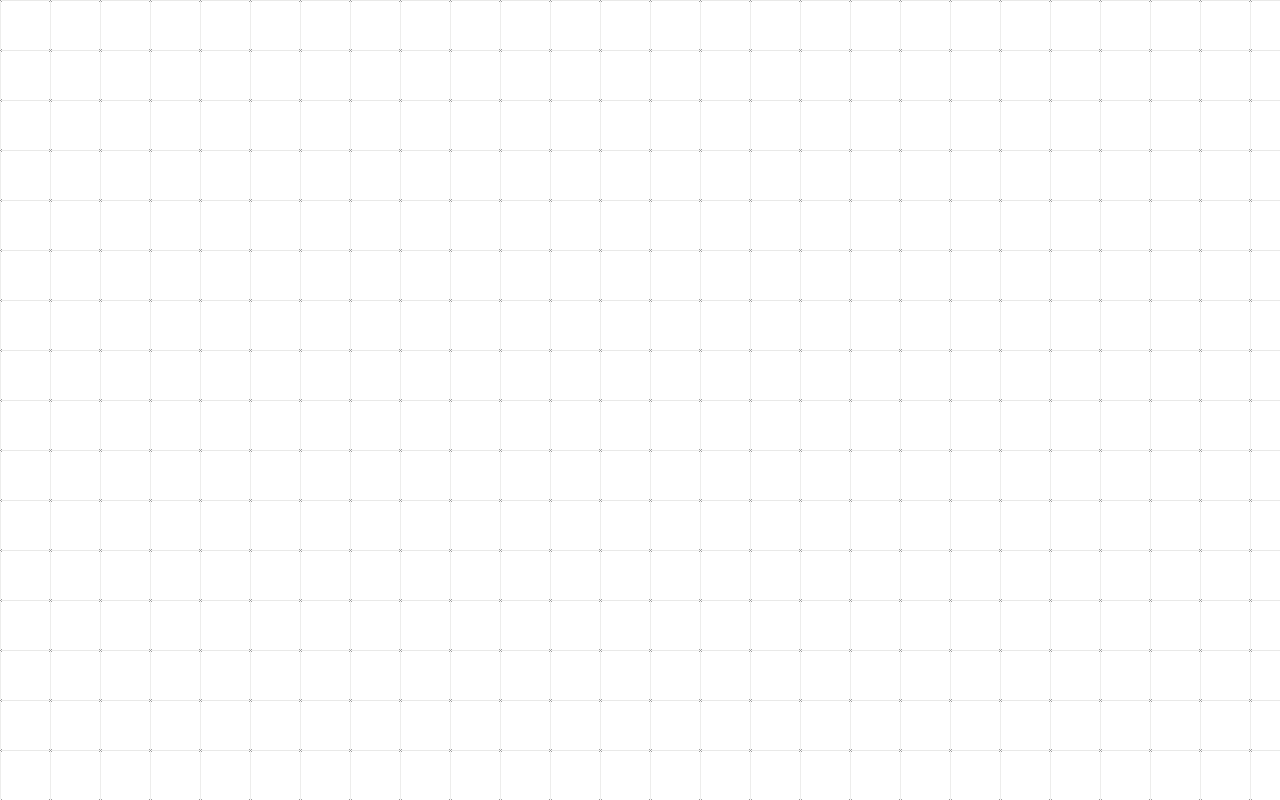
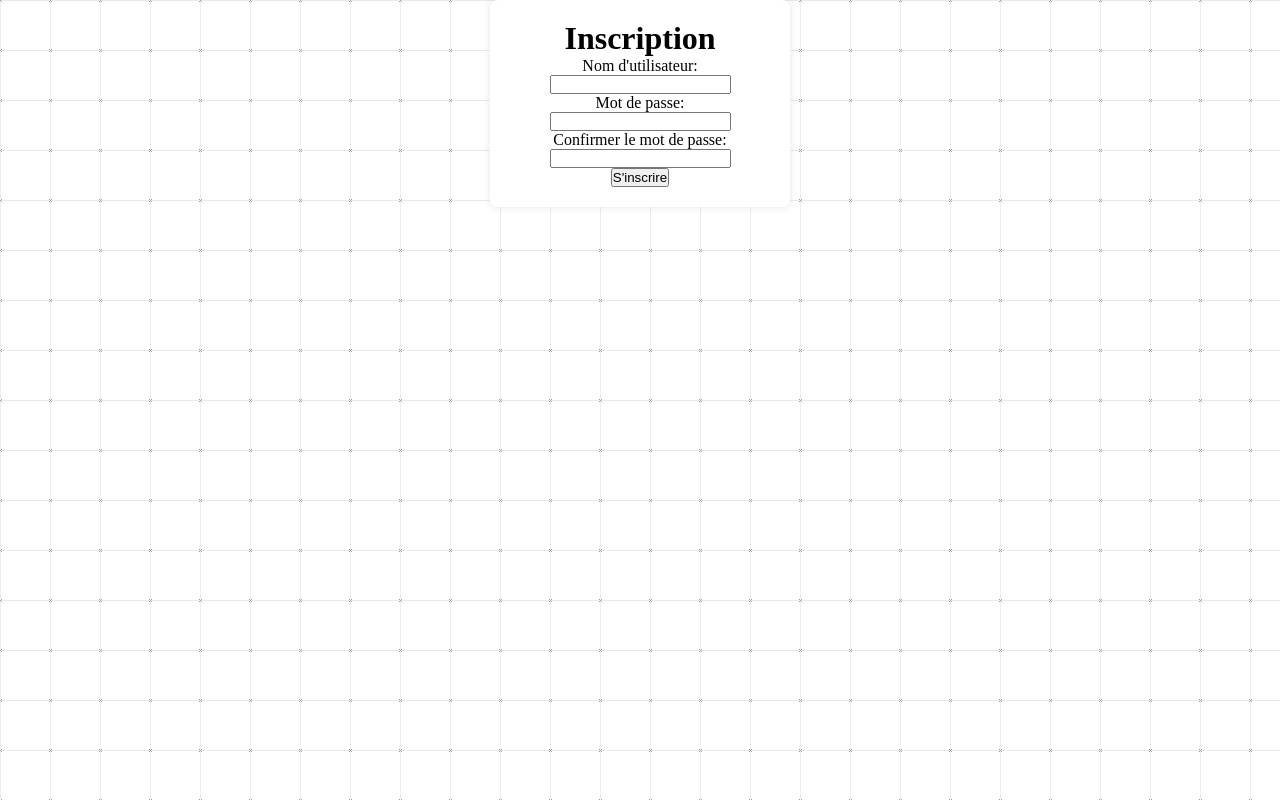
Before and after one commit to XELAmp4/pokedex-front, a Vue app: page /register in a window 1280 px wide. Before the commit this address had no page. Built offline with nearby package versions, Linux system fonts and the light colour scheme.

Commit message:
ajout inscription

```diff
--- /dev/null
+++ b/src/components/RegisterForm.vue
@@ -0,0 +1,95 @@
+<template>
+    <div class="formContainer">
+        <h1>Inscription</h1>
+        <form @submit.prevent="register">
+            <div>
+                <label for="username">Nom d'utilisateur:</label>
+                <input type="text" id="username" v-model="username" required>
+            </div>
+            <div>
+                <label for="password">Mot de passe:</label>
+                <input type="password" id="password" v-model="password" required>
+            </div>
+            <div>
+                <label for="confirmPassword">Confirmer le mot de passe:</label>
+                <input type="password" id="confirmPassword" v-model="confirmPassword" required>
+            </div>
+            <button type="submit">S'inscrire</button>
+        </form>
+        <p v-if="registrationError" style="color: red;">Erreur lors de l'inscription</p>
+    </div>
+</template>
+
+<script>
+import SessionManager from '/src/sessionManager.js';
+import usersData from '/datas/users.json';
+
+export default {
+    data() {
+        return {
+            username: '',
+            password: '',
+            confirmPassword: '',
+            registrationError: false
+        };
+    },
+    methods: {
+        register() {
+            // Vérification que les mots de passe correspondent
+            if (this.password !== this.confirmPassword) {
+                this.registrationError = true;
+                return;
+            }
+
+            // Vérification si l'utilisateur existe déjà
+            const existingUser = usersData.find(user => user.username === this.username);
+            if (existingUser) {
+                this.registrationError = true;
+                return;
+            }
+
+            // Création de l'utilisateur avec les données fournies
+            const newUser = {
+                "_id": this.username,
+                "password": this.password,
+                "isAdmin": false,
+                "username": this.username,
+                "imgURL": "https://www.bybatisol.com/app/themes/bybatisol/img/default-pp.jpg",
+                "pkmnCatch": [],
+                "pkmnSeen": [],
+                "_class": "UserData"
+            };
+
+            // Ajout de l'utilisateur dans le local storage
+            usersData.push(newUser);
+            localStorage.setItem("users", JSON.stringify(usersData));
+
+            // Connexion automatique de l'utilisateur après l'inscription
+            SessionManager.setSessionData('ActiveUser', { id: newUser._id });
+
+            // Redirection vers la page d'accueil
+            this.$router.push({ name: 'Home' });
+        }
+    },
+    mounted() {
+        document.title = 'Pokedex | Inscription';
+    }
+};
+</script>
+
+<style lang="sass" scoped>
+@import '/src/styles/main.sass'
+.formContainer
+    width: 300px
+    padding: 20px
+    background-color: white
+    border-radius: 8px
+    box-shadow: 0 0 10px rgba(0, 0, 0, 0.1)
+    text-align: center
+    margin: auto
+
+.formContainer>form,.formContainer>form>div
+    display: flex
+    flex-direction: column
+    align-items: center
+</style>
--- a/src/router.js
+++ b/src/router.js
@@ -1,5 +1,6 @@
 import { createRouter, createWebHistory } from 'vue-router';
 import LoginForm from './components/LoginForm.vue';
+import RegisterForm from './components/RegisterForm.vue';
 import HomePage from './components/HomePage.vue';
 import PokemonDetails from './components/PokemonDetails.vue';
 import pokemonData from '/datas/pokemon.json';
@@ -17,6 +18,19 @@ const router = createRouter({
       path: '/login',
       name: 'Login',
       component: LoginForm,
+      beforeEnter: (to, from, next) => {
+        const isAuthenticated = localStorage.getItem('ActiveUser');
+        if (isAuthenticated) {
+          next('/home'); // Redirige vers la page d'accueil si l'utilisateur est déjà connecté
+        } else {
+          next(); // Sinon, laissez l'utilisateur accéder à la page de connexion
+        }
+      }
+    },
+    {
+      path: '/register',
+      name: 'Register',
+      component: RegisterForm,
       beforeEnter: (to, from, next) => {
         const isAuthenticated = localStorage.getItem('ActiveUser');
         if (isAuthenticated) {
```
